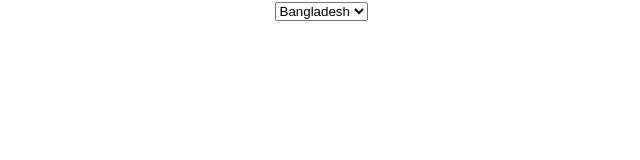
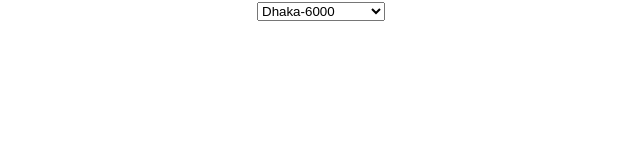
Before and after one commit to jubaerahamedbd/ReactFastTask, a React (Create React App) app: page / in a window 1280 px wide. Shown: the top 160 px of the page, without its empty margins (319-959 px from the left). Built offline with nearby package versions, Linux system fonts and the light colour scheme.

Commit message:
JSON Array List

```diff
--- a/src/App.js
+++ b/src/App.js
@@ -1,5 +1,6 @@
 import React from 'react'
 import './App.css';
+import Jsonlist from './components/Jsonlist';
 // import ClassComponent from './components/ClassComponent';
 // import FunctionalComponent from './components/FunctionalComponent';
 // import Condition from './components/Condition';
@@ -7,11 +8,11 @@
 // import FindDomNode from './components/FindDomNode';
 // import Form from './components/Form';
 // import Signup from './components/Signup';
-import List from './components/List';
+// import List from './components/List';
 function App() {
   return (
     <div className="App">
-      <List />
+      <Jsonlist />
     </div>
   )
 
--- /dev/null
+++ b/src/components/Jsonlist.js
@@ -0,0 +1,32 @@
+import React, { Component } from 'react';
+
+class Jsonlist extends Component {
+    render() {
+        const mylist=[
+            {
+                city:'Dhaka',
+                zip:'6000'
+            },
+            {
+                city:'Chittagong',
+                zip:'2000'
+            },
+            {
+                city:"Cox's Bazar",
+                zip:'3000'
+            }
+        ]
+        const dataItems = mylist.map((data)=>{
+            return <option>{data.city}-{data.zip}</option>
+        })
+        return (
+            <div>
+                <select>
+                    {dataItems}
+                </select>
+            </div>
+        );
+    }
+}
+
+export default Jsonlist;
```
